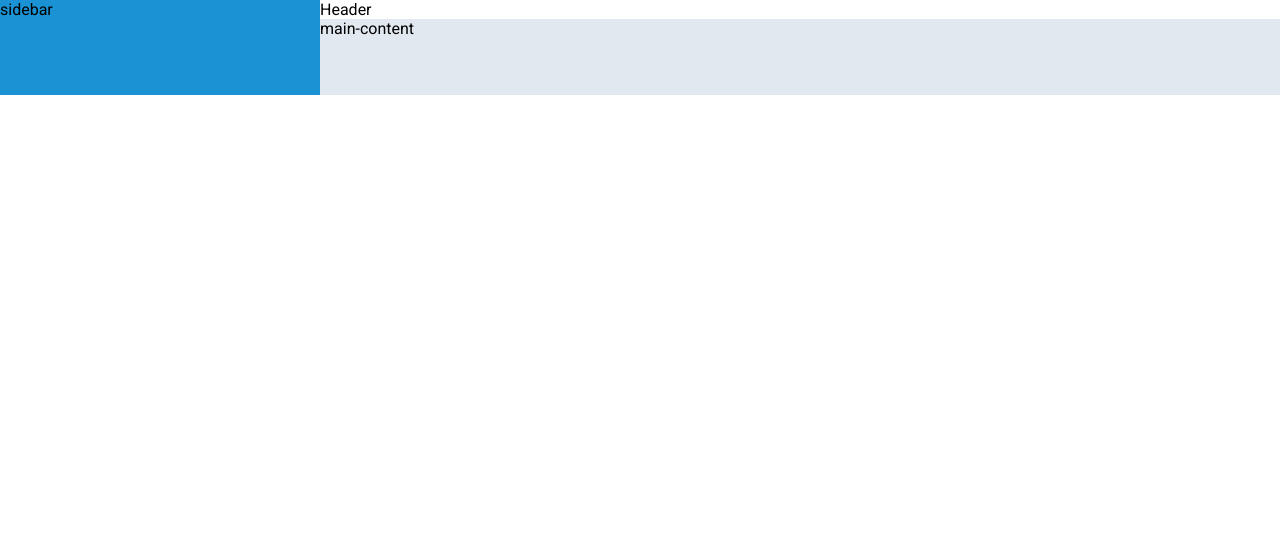
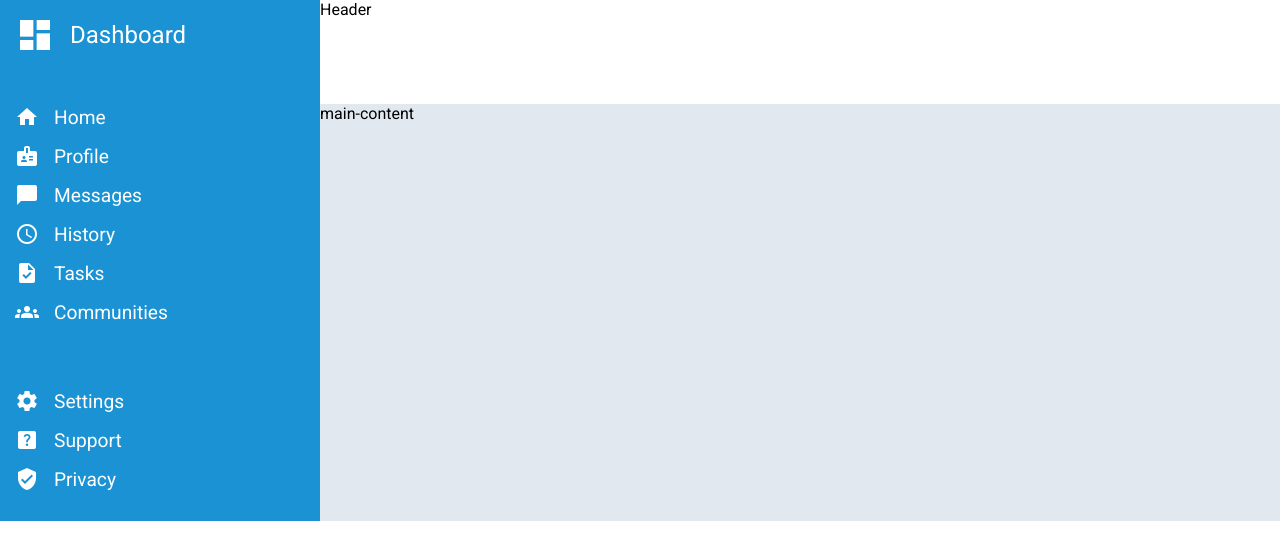
Before and after one commit to PivtoranisV/admin-dashboard, a plain HTML site: page index.html in a window 1280 px wide. Drawn offline with Linux system fonts and the light colour scheme.

Commit message:
Add sidebar layout

```diff
--- a/index.html
+++ b/index.html
@@ -4,12 +4,65 @@
     <meta charset="UTF-8" />
     <meta name="viewport" content="width=device-width, initial-scale=1.0" />
     <link rel="stylesheet" href="style.css" />
+    <link
+      href="https://fonts.googleapis.com/icon?family=Material+Icons"
+      rel="stylesheet"
+    />
     <title>Admin Dashboard</title>
   </head>
   <body>
     <div class="container">
       <div class="header">Header</div>
-      <div class="sidebar">sidebar</div>
+      <div class="sidebar">
+        <div class="dashboard">
+          <i class="material-icons">dashboard</i>
+          <span>Dashboard</span>
+        </div>
+        <div class="navigation">
+          <ul>
+            <li>
+              <i class="material-icons">home</i>
+              <span>Home</span>
+            </li>
+            <li>
+              <i class="material-icons">badge</i>
+              <span>Profile</span>
+            </li>
+            <li>
+              <i class="material-icons">chat_bubble</i>
+              <span>Messages</span>
+            </li>
+            <li>
+              <i class="material-icons">schedule</i>
+              <span>History</span>
+            </li>
+            <li>
+              <i class="material-icons">task</i>
+              <span>Tasks</span>
+            </li>
+            <li>
+              <i class="material-icons">groups</i>
+              <span>Communities</span>
+            </li>
+          </ul>
+        </div>
+        <div class="settings">
+          <ul>
+            <li>
+              <i class="material-icons">settings</i>
+              <span>Settings</span>
+            </li>
+            <li>
+              <i class="material-icons">help_center</i>
+              <span>Support</span>
+            </li>
+            <li>
+              <i class="material-icons">verified_user</i>
+              <span>Privacy</span>
+            </li>
+          </ul>
+        </div>
+      </div>
       <div class="main-content">main-content</div>
     </div>
   </body>
--- a/style.css
+++ b/style.css
@@ -13,8 +13,6 @@
     padding: 0;
     list-style-type: none;
     font-family: "Roboto", sans-serif;
-    font-weight: 400;
-    font-style: normal;
 }
 
 .container {
@@ -29,8 +27,36 @@
 
 .sidebar {
     background-color: var(--blue-color);
+    color: var(--secondary_text_color);
+    font-size: 1.2rem;
+    padding: 15px;
     grid-column: 1;
     grid-row: 1 / 3;
+    display: grid;
+    gap: 50px;
+}
+
+.sidebar li {
+    padding-bottom: 15px;
+    display: flex;
+    align-items: center;
+}
+
+.dashboard {
+    display: flex;
+    align-items: center;
+}
+
+.sidebar .dashboard .material-icons {
+    font-size: 2.5rem;
+}
+
+.sidebar .dashboard {
+    font-size: 1.5rem;
+}
+
+i {
+    padding-right: 15px;
 }
 
 .main-content {
```
